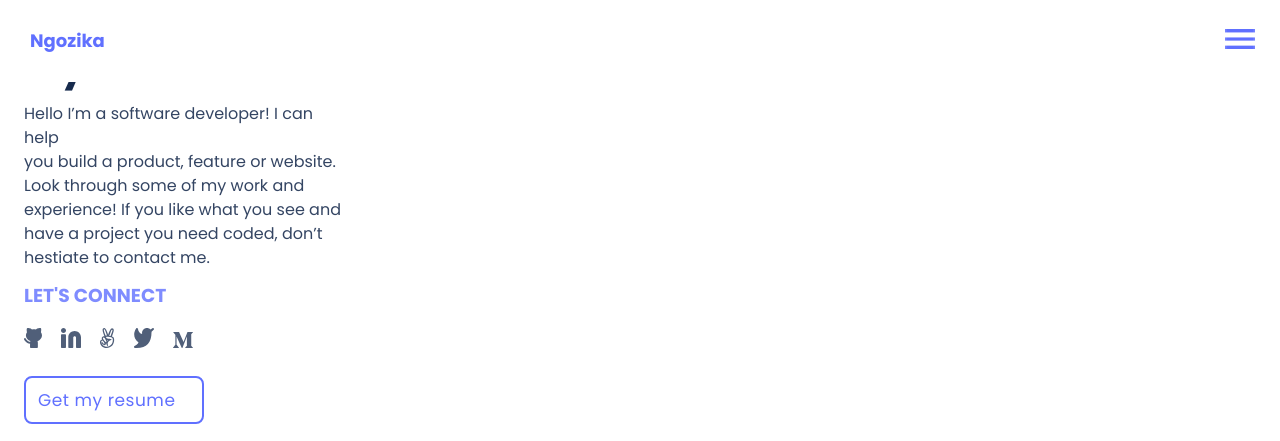
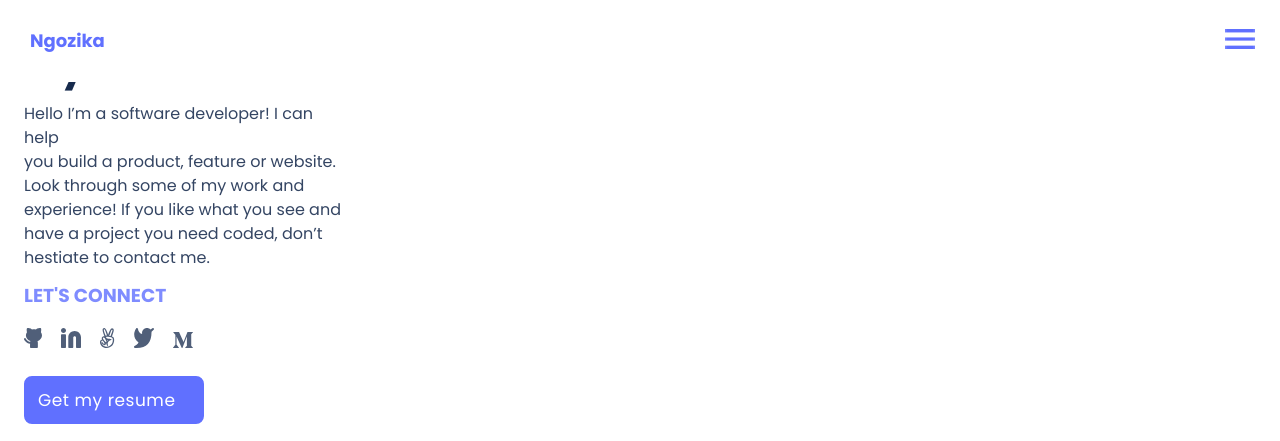
Before and after one commit to GoddessNgozi/Portfolio, a website: page index.html in a window 1280 px wide. In both pictures the pointer is over the button "Get my resume". Shown: the part 3550-3991 px from the top of the page. Drawn offline with Linux system fonts and the light colour scheme.

Commit message:
adding resume button Hover/Active

```diff
--- a/style.css
+++ b/style.css
@@ -377,6 +377,17 @@ header {
   padding-left: 12px;
 }
 
+.resume-btn:hover {
+  top: 12px;
+  background: #6070ff;
+  color: #fff;
+}
+
+.resume-btn:active {
+  background: #2230d2;
+  color: #fff;
+}
+
 .about-languages {
   display: flex;
   flex-direction: column;
```
